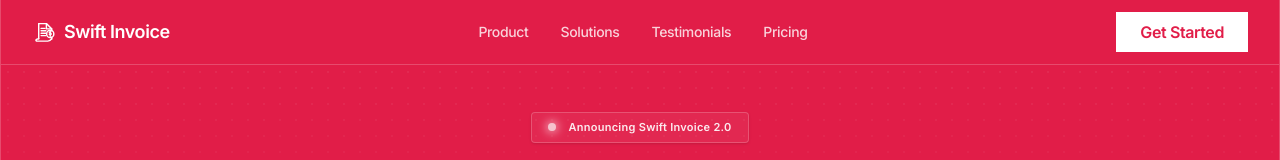
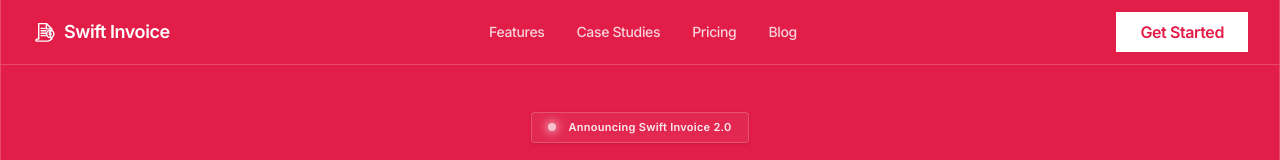
Before and after one commit to sayandeepdas02/Swift-Invoice, a React (Vite) app in the folder frontend/: page / in a window 1280 px wide. Shown: the top 160 px of the page. Built offline with nearby package versions, Linux system fonts and the light colour scheme; no server answers.

Commit message:
navbar bugs

```diff
--- a/frontend/index.html
+++ b/frontend/index.html
@@ -1,5 +1,5 @@
 <!doctype html>
-<html lang="en">
+<html lang="en" className="scroll-smooth">
   <head>
     <meta charset="UTF-8" />
     <link rel="icon" type="image/png" href="/favicon.png" />
--- a/frontend/src/components/Navbar.jsx
+++ b/frontend/src/components/Navbar.jsx
@@ -13,6 +13,18 @@
     const handleLogout = async () => {
         await logout();
         navigate('/signin');
+    };
+
+    const handleNavClick = (e, targetId) => {
+        if (location.pathname === '/') {
+            e.preventDefault();
+            const el = document.getElementById(targetId);
+            if (el) {
+                el.scrollIntoView({ behavior: 'smooth' });
+                setIsOpen(false);
+            }
+        }
+        // If not on '/', the standard href="/#targetId" will natively navigate and jump
     };
 
     return (
@@ -33,10 +45,10 @@
 
                 {/* 2. Middle Links (Desktop) */}
                 <div className="hidden md:flex items-center justify-center gap-8 relative z-10">
-                    <a href="#product" className="text-sm font-medium text-white/80 hover:text-white transition-colors tracking-tight">Product</a>
-                    <a href="#solutions" className="text-sm font-medium text-white/80 hover:text-white transition-colors tracking-tight">Solutions</a>
-                    <a href="#testimonials" className="text-sm font-medium text-white/80 hover:text-white transition-colors tracking-tight">Testimonials</a>
-                    <a href="#pricing" className="text-sm font-medium text-white/80 hover:text-white transition-colors tracking-tight">Pricing</a>
+                    <a href="/#features" onClick={(e) => handleNavClick(e, 'features')} className="text-sm font-medium text-white/80 hover:text-white transition-colors tracking-tight">Features</a>
+                    <a href="/#testimonials" onClick={(e) => handleNavClick(e, 'testimonials')} className="text-sm font-medium text-white/80 hover:text-white transition-colors tracking-tight">Case Studies</a>
+                    <a href="/#pricing" onClick={(e) => handleNavClick(e, 'pricing')} className="text-sm font-medium text-white/80 hover:text-white transition-colors tracking-tight">Pricing</a>
+                    <a href="/#blog" onClick={(e) => handleNavClick(e, 'blog')} className="text-sm font-medium text-white/80 hover:text-white transition-colors tracking-tight">Blog</a>
                 </div>
 
                 {/* 3. Right Side */}
@@ -46,9 +58,6 @@
                             <span className="text-sm font-medium text-white/80 hidden sm:block tracking-tight">
                                 {user.name}
                             </span>
-                            <Link to="/invoices" className="text-sm font-medium text-white/80 hover:text-white transition-colors hidden md:block tracking-tight">
-                                History
-                            </Link>
                             <Link to="/dashboard" className="hidden md:block">
                                 <Button variant="secondary" size="sm" className="shadow-none bg-white text-brand-base border-0 hover:bg-slate-50 font-semibold px-5 tracking-tight">Dashboard</Button>
                             </Link>
@@ -98,10 +107,10 @@
                         </>
                     ) : (
                         <>
-                            <a href="#product" onClick={() => setIsOpen(false)} className="text-sm font-semibold p-3 border-b border-white/10 text-white tracking-tight">Product</a>
-                            <a href="#solutions" onClick={() => setIsOpen(false)} className="text-sm font-semibold p-3 border-b border-white/10 text-white tracking-tight">Solutions</a>
-                            <a href="#testimonials" onClick={() => setIsOpen(false)} className="text-sm font-semibold p-3 border-b border-white/10 text-white tracking-tight">Testimonials</a>
-                            <a href="#pricing" onClick={() => setIsOpen(false)} className="text-sm font-semibold p-3 border-b border-white/10 text-white tracking-tight">Pricing</a>
+                            <a href="/#features" onClick={(e) => handleNavClick(e, 'features')} className="text-sm font-semibold p-3 border-b border-white/10 text-white tracking-tight">Features</a>
+                            <a href="/#blog" onClick={(e) => handleNavClick(e, 'blog')} className="text-sm font-semibold p-3 border-b border-white/10 text-white tracking-tight">Blog</a>
+                            <a href="/#testimonials" onClick={(e) => handleNavClick(e, 'testimonials')} className="text-sm font-semibold p-3 border-b border-white/10 text-white tracking-tight">Case Studies</a>
+                            <a href="/#pricing" onClick={(e) => handleNavClick(e, 'pricing')} className="text-sm font-semibold p-3 border-b border-white/10 text-white tracking-tight">Pricing</a>
                             <Link to="/signin" onClick={() => setIsOpen(false)} className="w-full mt-4">
                                 <Button variant="secondary" className="w-full bg-white text-brand-base font-semibold tracking-tight">Get Started</Button>
                             </Link>
--- a/frontend/src/pages/LandingPage.jsx
+++ b/frontend/src/pages/LandingPage.jsx
@@ -33,10 +33,12 @@
             {/* Master Grid Container */}
             <main className="max-w-7xl mx-auto border-l border-r border-slate-200 bg-white flex flex-col min-h-screen relative shadow-sm">
 
-                <FeaturesSectionWithBentoGrid />
+                <div id="features" className="scroll-mt-16">
+                    <FeaturesSectionWithBentoGrid />
+                </div>
 
                 {/* Case Studies Block */}
-                <section id="testimonials" className="w-full bg-white border-b border-slate-200">
+                <section id="testimonials" className="w-full bg-white border-b border-slate-200 scroll-mt-16">
                     <div className="py-24 border-b border-slate-200 flex flex-col items-center text-center px-6 bg-slate-50 relative overflow-hidden">
                         <div className="mb-8 px-3 py-1 border border-slate-200 rounded-sm text-xs font-semibold text-text-secondary uppercase tracking-widest bg-white shadow-sm z-10 transition-colors hover:bg-slate-50 cursor-default">
                             Case Studies
@@ -71,12 +73,12 @@
                     </div>
                 </section>
 
-                <div id="pricing">
+                <div id="pricing" className="scroll-mt-16">
                     <Pricing2 />
                 </div>
 
                 {/* Blog Section */}
-                <section className="border-t border-slate-200 py-20 bg-white">
+                <section id="blog" className="border-t border-slate-200 py-20 bg-white scroll-mt-16">
                   <div className="max-w-7xl mx-auto px-6 lg:px-8">
 
                     <div className="max-w-2xl">
```
